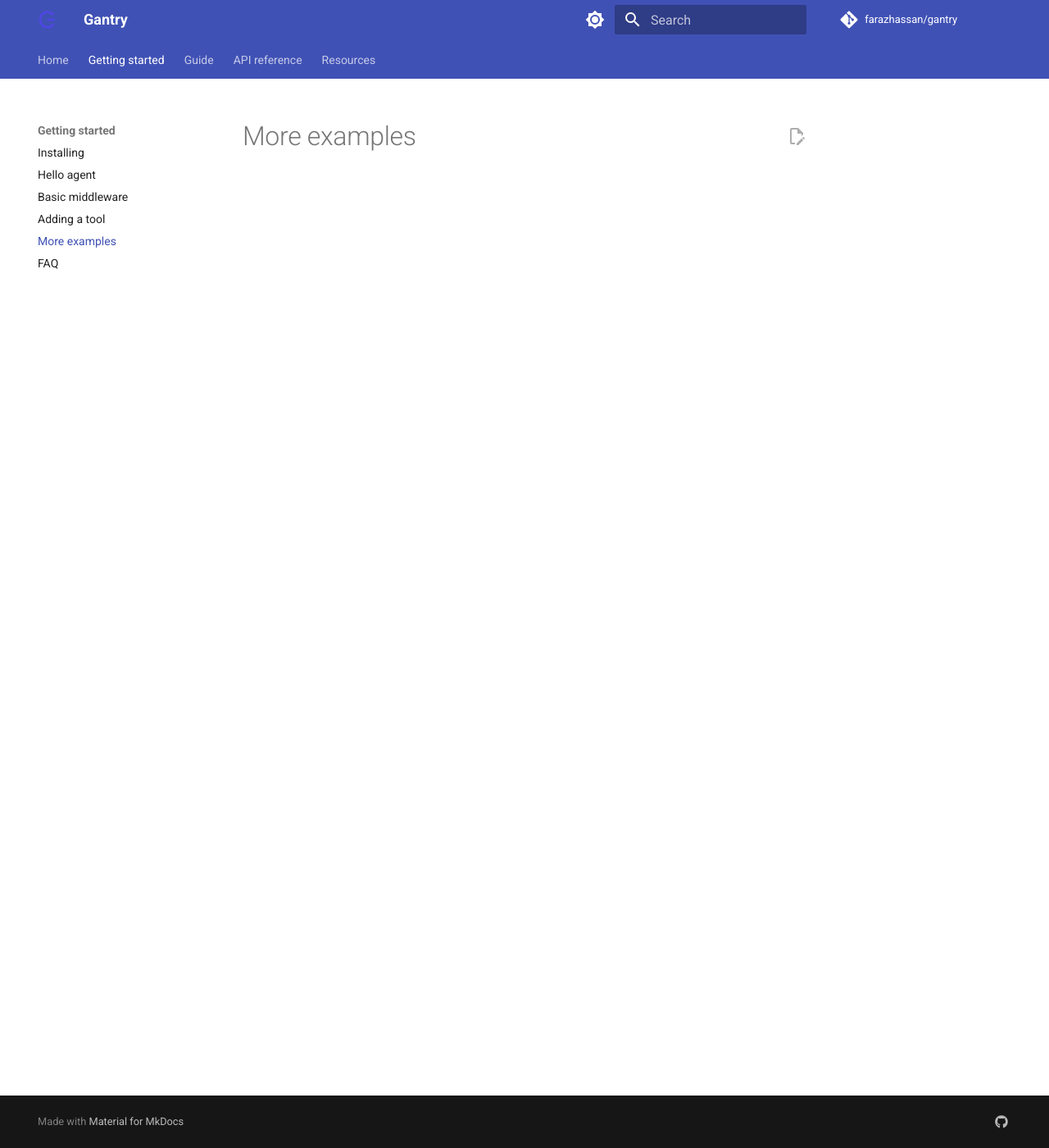
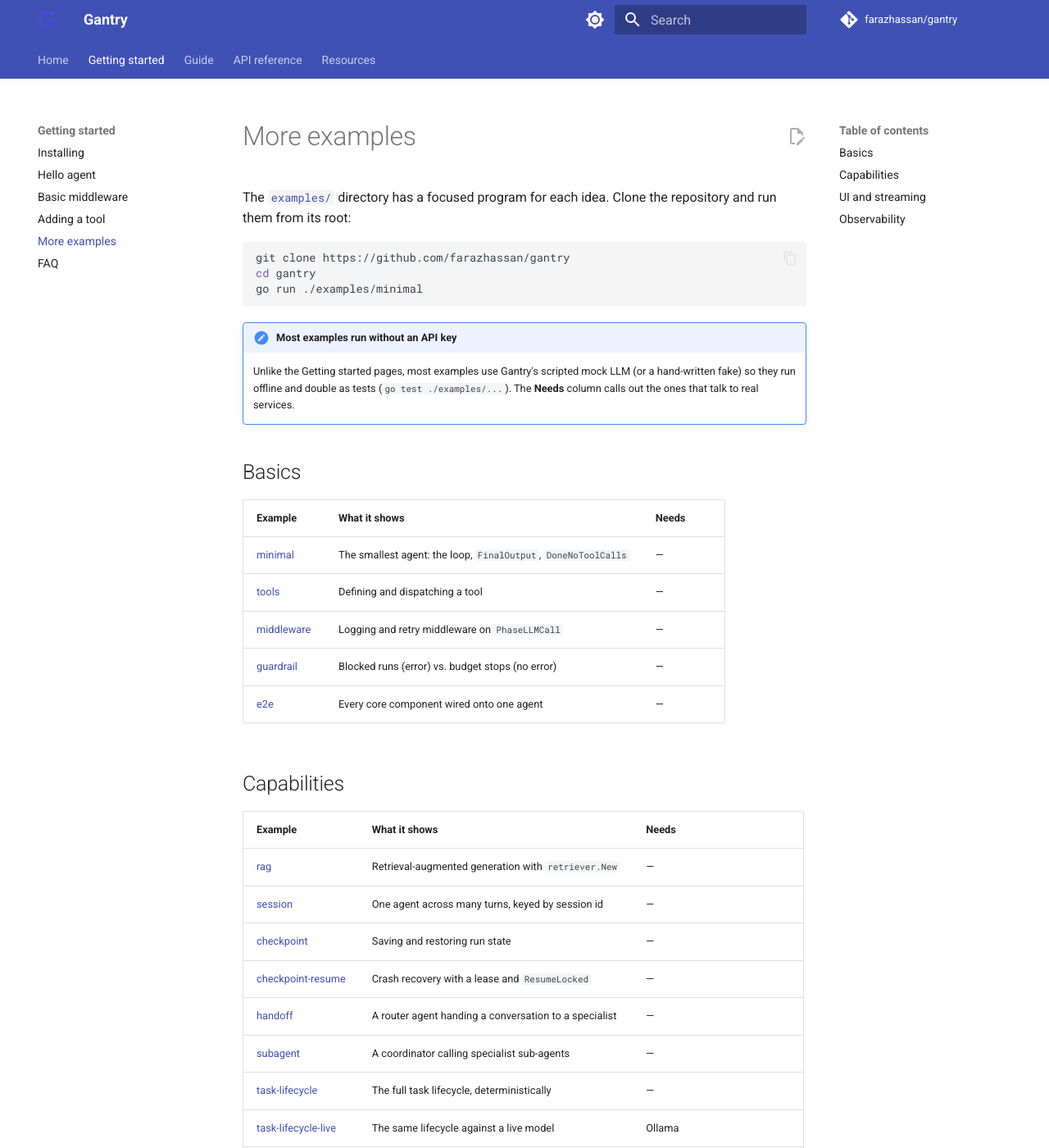
Before and after one commit to farazhassan/gantry, an MkDocs documentation site: the page built from docs/getting-started/examples.md, in a window 1280 px wide and 1400 px high. Shown: the whole window at 82% size. Built offline with MkDocs 1.6.1 and Material for MkDocs 9.7.7, drawn with Linux system fonts in a browser that asks for light colours; comment, search, counter and statistics services are not loaded; some of the changed text lies outside the part shown.

Commit message:
docs: add More examples page
Co-Authored-By: Claude Opus 5.5 <noreply@anthropic.com>

````diff
--- a/docs/getting-started/examples.md
+++ b/docs/getting-started/examples.md
@@ -1 +1,63 @@
 # More examples
+
+The [`examples/`](https://github.com/farazhassan/gantry/tree/main/examples)
+directory has a focused program for each idea. Clone the repository and run
+them from its root:
+
+```sh
+git clone https://github.com/farazhassan/gantry
+cd gantry
+go run ./examples/minimal
+```
+
+!!! note "Most examples run without an API key"
+    Unlike the Getting started pages, most examples use Gantry's scripted mock
+    LLM (or a hand-written fake) so they run offline and double as tests
+    (`go test ./examples/...`). The **Needs** column calls out the ones that
+    talk to real services.
+
+## Basics
+
+| Example | What it shows | Needs |
+|---------|---------------|-------|
+| [minimal](https://github.com/farazhassan/gantry/tree/main/examples/minimal) | The smallest agent: the loop, `FinalOutput`, `DoneNoToolCalls` | — |
+| [tools](https://github.com/farazhassan/gantry/tree/main/examples/tools) | Defining and dispatching a tool | — |
+| [middleware](https://github.com/farazhassan/gantry/tree/main/examples/middleware) | Logging and retry middleware on `PhaseLLMCall` | — |
+| [guardrail](https://github.com/farazhassan/gantry/tree/main/examples/guardrail) | Blocked runs (error) vs. budget stops (no error) | — |
+| [e2e](https://github.com/farazhassan/gantry/tree/main/examples/e2e) | Every core component wired onto one agent | — |
+
+## Capabilities
+
+| Example | What it shows | Needs |
+|---------|---------------|-------|
+| [rag](https://github.com/farazhassan/gantry/tree/main/examples/rag) | Retrieval-augmented generation with `retriever.New` | — |
+| [session](https://github.com/farazhassan/gantry/tree/main/examples/session) | One agent across many turns, keyed by session id | — |
+| [checkpoint](https://github.com/farazhassan/gantry/tree/main/examples/checkpoint) | Saving and restoring run state | — |
+| [checkpoint-resume](https://github.com/farazhassan/gantry/tree/main/examples/checkpoint-resume) | Crash recovery with a lease and `ResumeLocked` | — |
+| [handoff](https://github.com/farazhassan/gantry/tree/main/examples/handoff) | A router agent handing a conversation to a specialist | — |
+| [subagent](https://github.com/farazhassan/gantry/tree/main/examples/subagent) | A coordinator calling specialist sub-agents | — |
+| [task-lifecycle](https://github.com/farazhassan/gantry/tree/main/examples/task-lifecycle) | The full task lifecycle, deterministically | — |
+| [task-lifecycle-live](https://github.com/farazhassan/gantry/tree/main/examples/task-lifecycle-live) | The same lifecycle against a live model | Ollama |
+| [qdrant](https://github.com/farazhassan/gantry/tree/main/examples/qdrant) | Semantic retrieval backed by Qdrant | Qdrant, OpenAI-compatible API |
+
+## UI and streaming
+
+| Example | What it shows | Needs |
+|---------|---------------|-------|
+| [streaming](https://github.com/farazhassan/gantry/tree/main/examples/streaming) | A whole run streamed as JSON events over SSE | — |
+| [agui](https://github.com/farazhassan/gantry/tree/main/examples/agui) | Serving an agent over the AG-UI protocol | Ollama (or swap in OpenAI/Anthropic) |
+| [agui-copilotkit](https://github.com/farazhassan/gantry/tree/main/examples/agui-copilotkit) | AG-UI with CopilotKit frontend actions | Ollama (or swap in OpenAI/Anthropic); Node.js for the frontend |
+| [vercelai](https://github.com/farazhassan/gantry/tree/main/examples/vercelai) | Serving an agent to the Vercel AI SDK | Ollama (or swap in OpenAI/Anthropic) |
+| [assistant](https://github.com/farazhassan/gantry/tree/main/examples/assistant) | A terminal assistant driving MCP servers | Ollama, Node.js (`npx`), `uv`; own Go module |
+
+## Observability
+
+| Example | What it shows | Needs |
+|---------|---------------|-------|
+| [langfuse](https://github.com/farazhassan/gantry/tree/main/examples/langfuse) | Sending traces to Langfuse | Langfuse keys |
+
+`assistant` is its own Go module, so run it from inside its directory. Examples
+that need external services or ship a frontend have their own README with setup
+steps.
+
+**Next:** [FAQ](faq.md)
````
